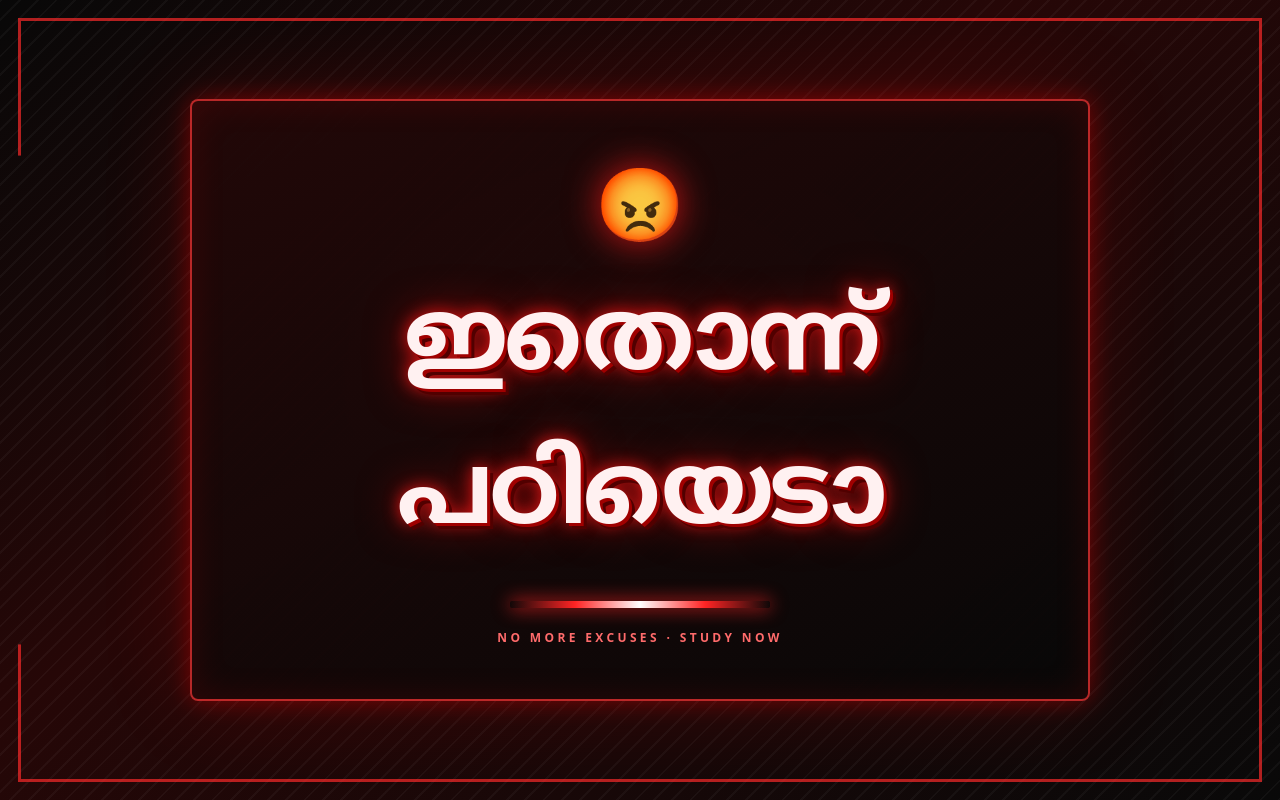
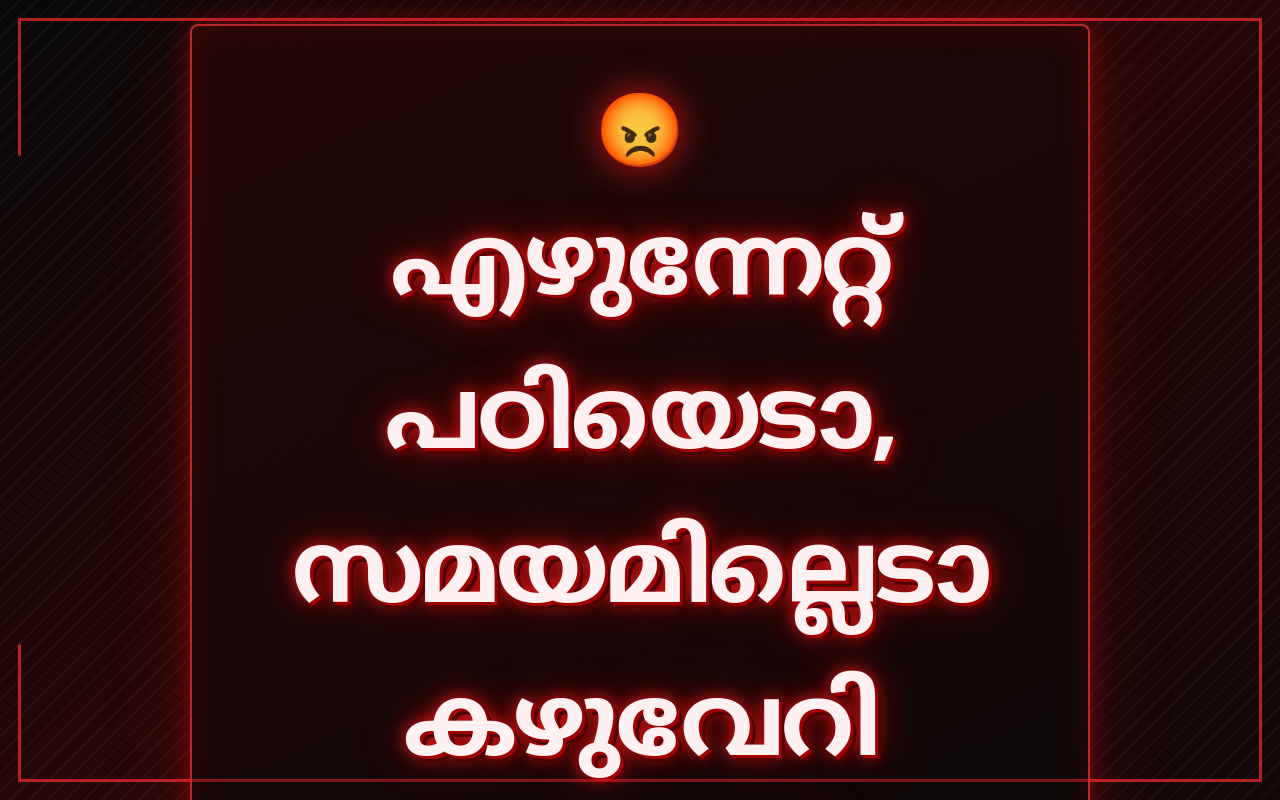
Before and after one commit to adithyan8872/study-warning, a plain HTML site: page index.html in a window 1280 px wide. Shown: the top 800 px of the page. Drawn offline with Linux system fonts and the light colour scheme.

Commit message:
Update index.html

```diff
--- a/index.html
+++ b/index.html
@@ -92,7 +92,7 @@
   <main>
     <div>
       <div class="warning" aria-label="angry face">😡</div>
-      <h1>ഇതൊന്ന് പഠിയെടാ</h1>
+      <h1>എഴുന്നേറ്റ് പഠിയെടാ, സമയമില്ലെടാ കഴുവേറി പൂണ്ടച്ചി</h1>
       <div class="underline" aria-hidden="true"></div>
       <div class="tag">NO MORE EXCUSES · STUDY NOW</div>
     </div>
```
